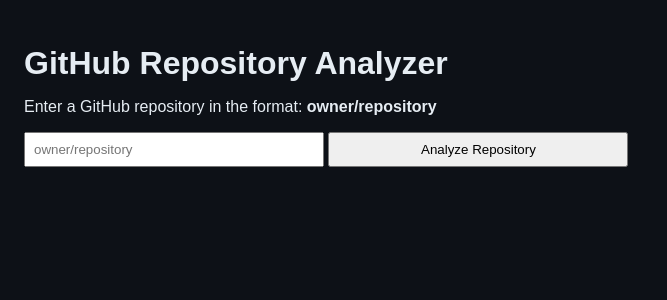
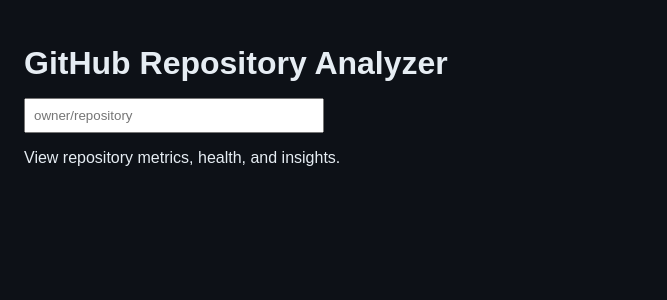
Before and after one commit to Alice-In-Code/github-repository-analyzer, a Flask app: page / in a window 1280 px wide. Shown: the top 300 px of the page, without its empty margins (0-667 px from the left). Run offline with Flask 3, Linux system fonts and the light colour scheme.

Commit message:
feat: update homepage layout

```diff
--- a/src/templates/index.html
+++ b/src/templates/index.html
@@ -20,22 +20,19 @@ GitHub Repository Analyzer
 
 {% block content %}
 
-<h1>GitHub Repository Analyzer</h1>
+<div class="home-page">
 
+    <div class="home-content">
 
-<p>
-    Enter a GitHub repository in the format:
+        <h1>
+            GitHub Repository Analyzer
+        </h1>
 
-    <strong>
-        owner/repository
-    </strong>
-
-</p>
-
-
+        <!-- Repository search bar -->
         <form
                 action="/analyze"
                 method="POST"
+                class="search-form"
         >
 
             <input
@@ -45,12 +42,15 @@ GitHub Repository Analyzer
                     required
             >
 
+        </form>
 
-    <button type="submit">
-        Analyze Repository
-    </button>
+        <p>
+            View repository metrics, health, and insights.
+        </p>
 
-</form>
+    </div>
+
+</div>
 
 {% endblock %}
 
```
Lines whose indentation alone changed are shown as unchanged.
